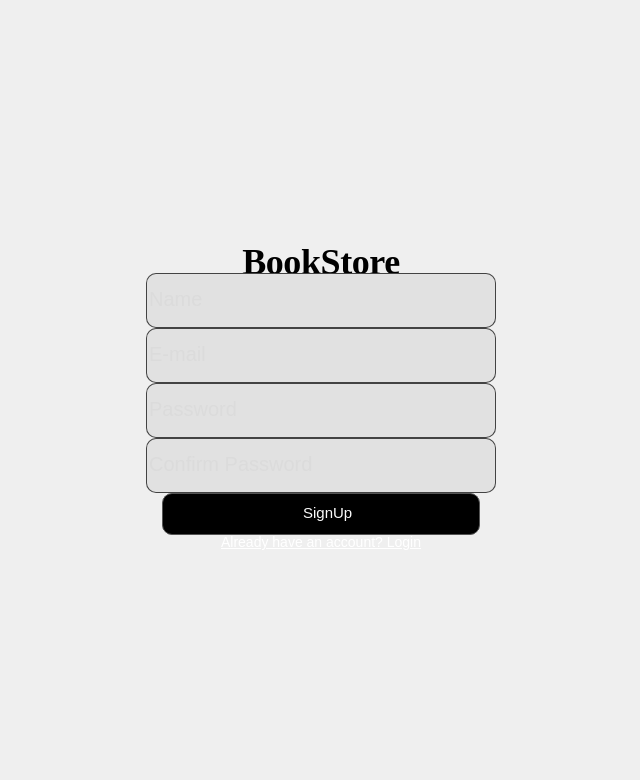
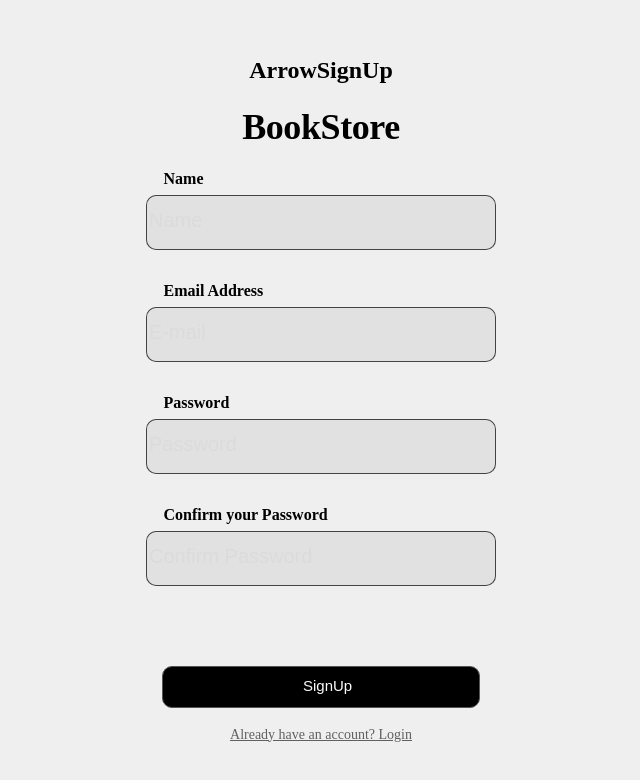
Before and after one commit to luccaviccini/projeto15-bookstore-front, a React (Create React App) app: page /sign-up in a window 1280 px wide. Shown: the top 780 px of the page, without its empty margins (319-959 px from the left). Built offline with nearby package versions, Linux system fonts and the light colour scheme; no server answers.

Commit message:
style: update SingUp and SignIn

```diff
--- a/src/components/SignIn.js
+++ b/src/components/SignIn.js
@@ -34,9 +34,11 @@ function SignUp() {
   return (
     <>
       <Container>
+        <Top><div>Arrow</div>Login</Top>
         <Title>
-          Login
+          Welcome Back
         </Title>
+        <Text>Happy to see you again. Please Login Here</Text>
         <Form onSubmit={signIn}>
           <Label>Email Address</Label>
           <Input
@@ -132,12 +134,12 @@ const Button = styled.button`
 
 const Text = styled.p`
   font-weight: 400;
+  margin-top: 20px;
   font-size: 14px;
   a{
-    color: #fff;
+    color: #606060;
   }
 `
-
 const Label = styled.p`
   width: 100%;
   height: 22px;
@@ -149,6 +151,14 @@ const Label = styled.p`
   line-height: 22px;
   color: #000000;
 `
-  ;
+
+const Top = styled.div`
+  display: flex;
+  margin-bottom: 35px;
+  font-weight: 700;
+  font-size: 24px;
+  line-height: 22px;
+  color: #000000;
+`;
 
 export default SignUp
--- a/src/components/SignUp.js
+++ b/src/components/SignUp.js
@@ -29,10 +29,12 @@ function SignUp() {
   return (
     <>
       <Container>
+        <Top><div>Arrow</div>SignUp</Top>
         <Title>
           BookStore
         </Title>
         <Form onSubmit={signUp}>
+          <Label>Name</Label>
           <Input
             type="text"
             placeholder="Name"
@@ -40,6 +42,7 @@ function SignUp() {
             value={name}
             onChange={e => setName(e.target.value)}
           />
+          <Label>Email Address</Label>
           <Input
             type="email"
             placeholder="E-mail"
@@ -47,6 +50,7 @@ function SignUp() {
             value={email}
             onChange={e => setEmail(e.target.value)}
           />
+          <Label>Password</Label>
           <Input
             type="password"
             placeholder="Password"
@@ -54,6 +58,7 @@ function SignUp() {
             value={password}
             onChange={e => setPassword(e.target.value)}
           />
+          <Label>Confirm your Password</Label>
           <Input
             type="password"
             placeholder="Confirm Password"
@@ -104,8 +109,6 @@ const Form = styled.form`
 const Input = styled.input`
   width: 350px;
   height: 55px;
-  left: 40px;
-  top: 325px;
   background: #E1E1E1;
   border: 1px solid rgba(0, 0, 0, 0.7);
   border-radius: 10px;
@@ -123,18 +126,14 @@ const Input = styled.input`
 
 const Button = styled.button`
   display: flex;
-  flex-direction: row;
-  align-items: flex-start;
   padding: 10px 140px;
+  margin-top: 80px;
   gap: 10px;
   width: 318px;
   height: 42px;
-  left: 56px;
-  top: 590px;
   background: #000000;
   border: 1px solid #545454;
   border-radius: 10px;
-  font-style: normal;
   font-weight: 400;
   font-size: 15px;
   text-align: center;
@@ -142,12 +141,32 @@ const Button = styled.button`
 `;
 
 const Text = styled.p`
-  font-family: "Lexend Deca", sans-serif;
   font-weight: 400;
+  margin-top: 20px;
   font-size: 14px;
   a{
-    color: #fff;
+    color: #606060;
   }
+`
+const Label = styled.p`
+  width: 100%;
+  height: 22px;
+  margin-left: 35px;
+  margin-top: 30px;
+  margin-bottom: 5px;
+  font-weight: 600;
+  font-size: 16px;
+  line-height: 22px;
+  color: #000000;
+`
+
+const Top = styled.div`
+  display: flex;
+  margin-bottom: 35px;
+  font-weight: 700;
+  font-size: 24px;
+  line-height: 22px;
+  color: #000000;
 `;
 
 export default SignUp
```
